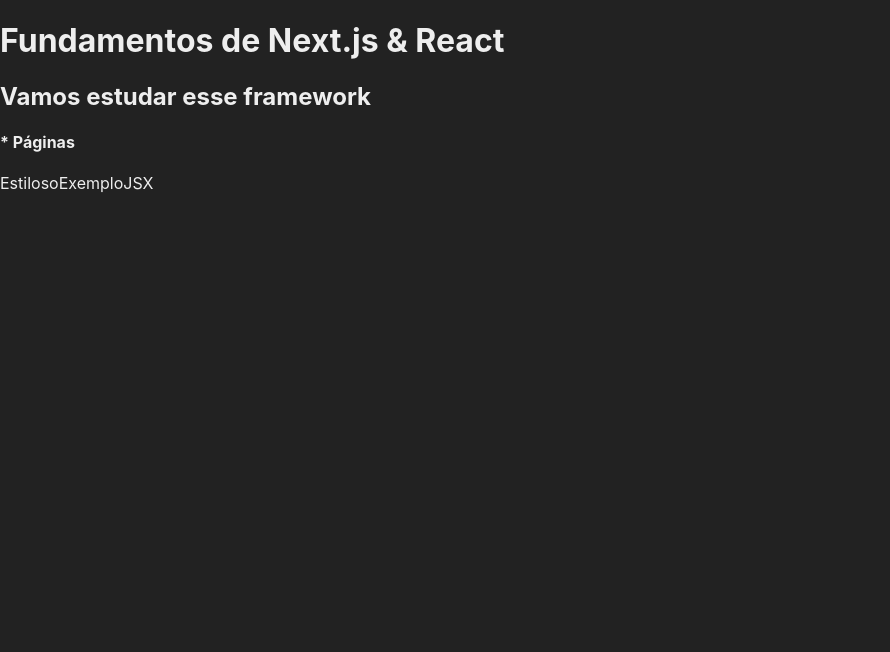
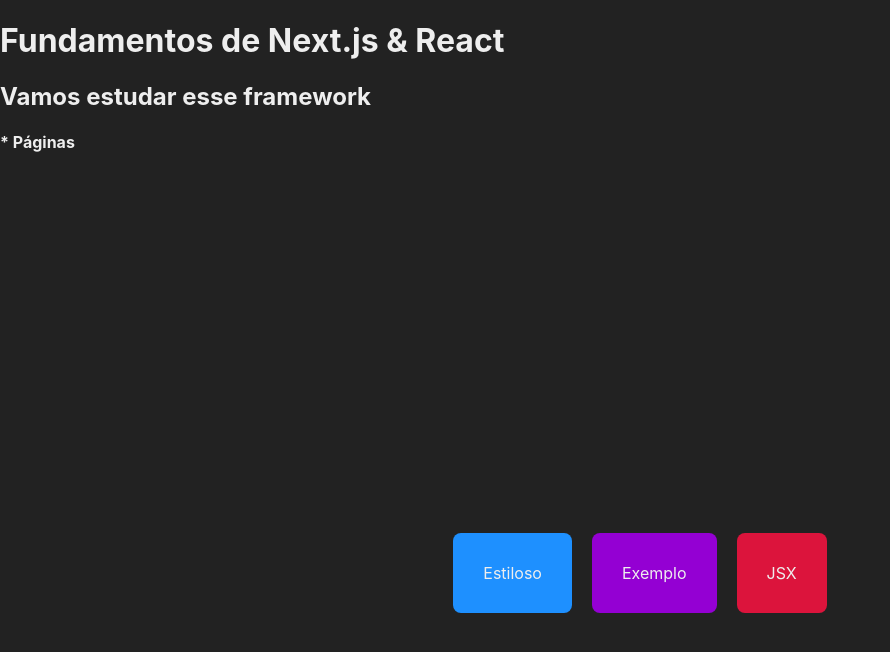
Before and after one commit to KDashMax/aulao_nextjs, a Next.js app: page / in a window 1280 px wide. Shown: the top 652 px of the page, without its empty margins (0-890 px from the left). Built offline with nearby package versions, Linux system fonts and the light colour scheme.

Commit message:
UPDATED index.jsx, Componente Navegador.jsx, style Navegador.module.css

```diff
--- a/src/components/Navegador.jsx
+++ b/src/components/Navegador.jsx
@@ -1,11 +1,15 @@
 import Link from "next/link"
-import style from "../styles/Navegador.module.css"
+import styles from "../styles/Navegador.module.css"
 
 export default function Navegador(props) {
 
     return (
         <Link href={props.destino}>
-            {props.texto}
+            <div className={styles.navegador} style={{
+                backgroundColor: props.cor ?? 'dodgerblue'
+            }}>
+                {props.texto}
+            </div>
         </Link>
     )
 }
--- a/src/pages/index.jsx
+++ b/src/pages/index.jsx
@@ -7,9 +7,17 @@
             <h1>Fundamentos de Next.js & React</h1>
             <h2>Vamos estudar esse framework</h2>
             <h4>* Páginas</h4>
-            <Navegador texto="Estiloso" destino="/estiloso"/>
-            <Navegador texto="Exemplo" destino="/exemplo"/>
-            <Navegador texto="JSX" destino="/jsx"/>
+            <div style={{
+                display: 'flex',
+                justifyContent: 'center',
+                alignItems: 'center',
+                height: '100vh',
+                flexWrap: 'wrap',
+            }}>
+                <Navegador texto="Estiloso" destino="/estiloso"/>
+                <Navegador texto="Exemplo" destino="/exemplo" cor="#9400d3"/>
+                <Navegador texto="JSX" destino="/jsx" cor="crimson" />
+            </div>
         </>
     )
 }
--- a/src/styles/Navegador.module.css
+++ b/src/styles/Navegador.module.css
@@ -0,0 +1,7 @@
+.navegador {
+    /* background-color: #bbb; */
+    padding: 30px;
+    margin: 10px;
+    border-radius: 8px;
+
+}
```
